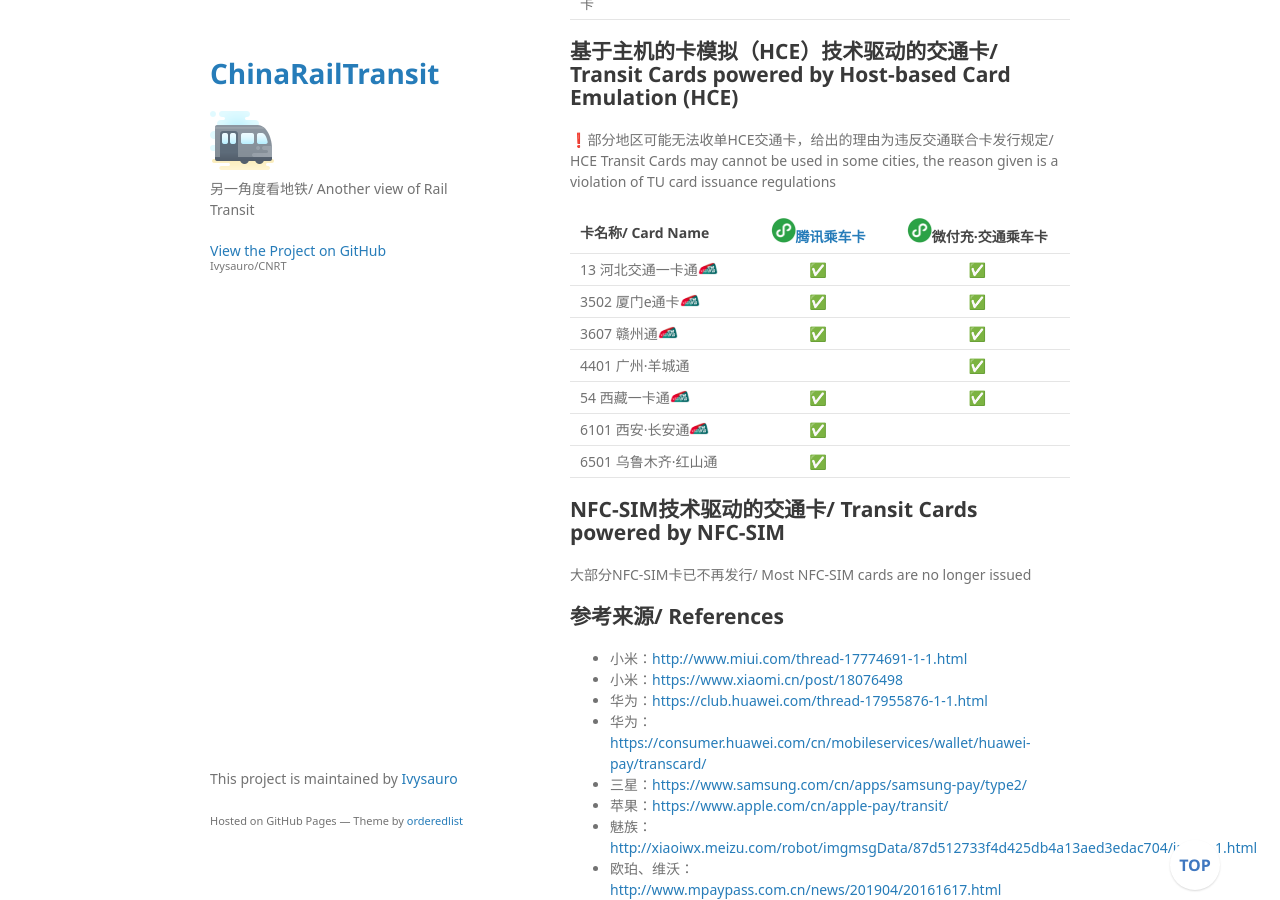
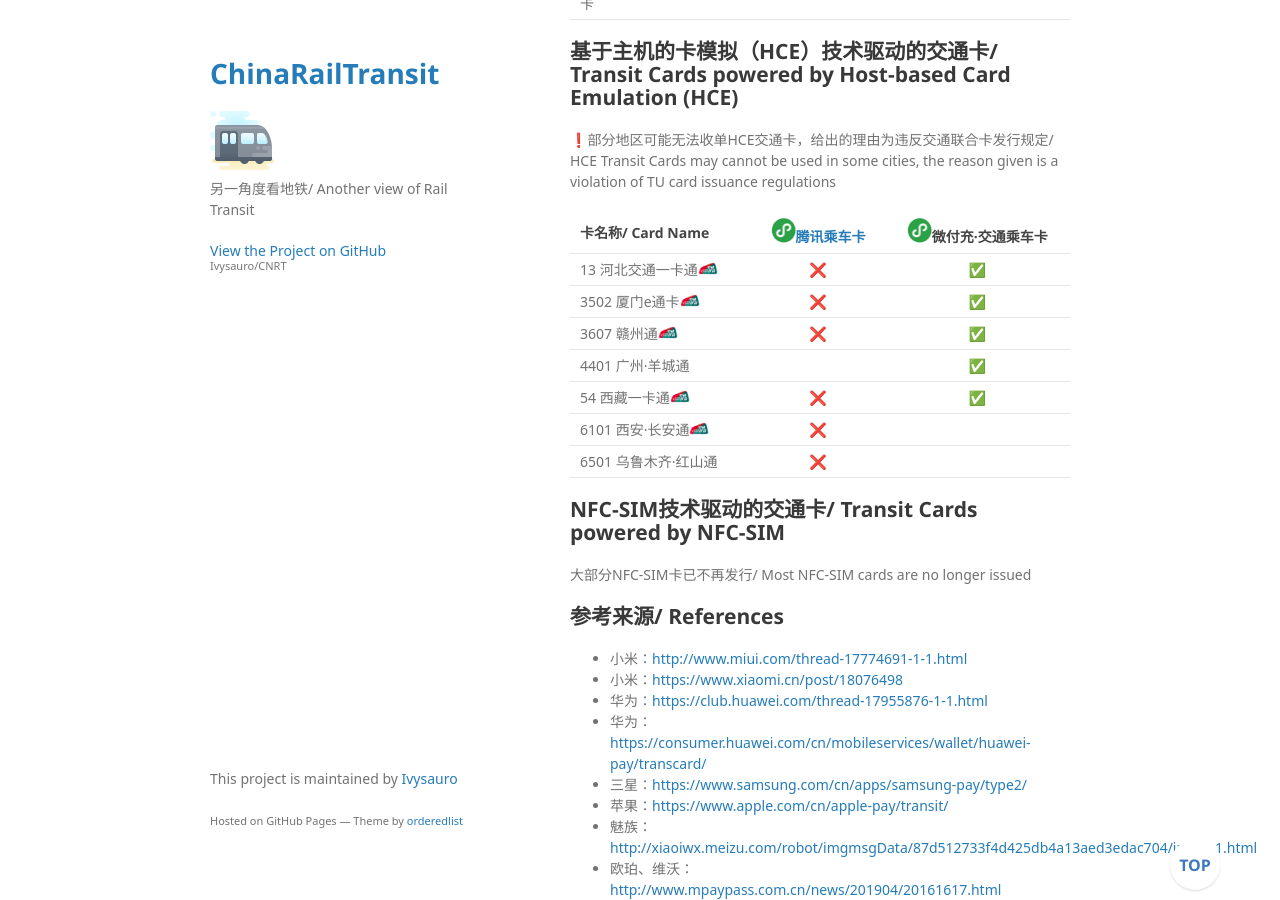
Before and after one commit to Ivysauro/CNRT, a Jekyll site: the page built from data/NFC.md, in a window 1280 px wide and 900 px high, scrolled down 7462 px. Built offline with Jekyll 4.4.1, drawn with Linux system fonts in a browser that asks for light colours; some web fonts are replaced; our own code applies the rules of GitHub Pages for plain Markdown files; a script that is not in the unit is left out.

Commit message:
🧲更新中兴、小程序数据
感谢@redaiert2

```diff
--- a/data/NFC.md
+++ b/data/NFC.md
@@ -162,13 +162,13 @@
 
 | 卡名称/ Card Name | <img src="https://raw.githubusercontent.com/Ivysauro/CNRT/master/images/Mini Program.png" width="25" hegiht="25" alt="WeChat Mini Program"/>[腾讯乘车卡](https://zh.wikipedia.org/wiki/%E9%A8%B0%E8%A8%8A%E4%B9%98%E8%BB%8A%E7%A2%BC#%E7%9B%B8%E9%97%9C%E7%94%A2%E5%93%81) | <img src="https://raw.githubusercontent.com/Ivysauro/CNRT/master/images/Mini Program.png" width="25" hegiht="25" alt="WeChat Mini Program"/>微付充·交通乘车卡 |
 | :- | :-: | :-: |
-| 13 河北交通一卡通<img src="https://raw.githubusercontent.com/Ivysauro/CNRT/master/images/T-Union.png" width="20" hegiht="20"> | ✅ | ✅ |
-| 3502 厦门e通卡<img src="https://raw.githubusercontent.com/Ivysauro/CNRT/master/images/T-Union.png" width="20" hegiht="20"> | ✅ | ✅ |
-| 3607 赣州通<img src="https://raw.githubusercontent.com/Ivysauro/CNRT/master/images/T-Union.png" width="20" hegiht="20"> | ✅ | ✅ |
+| 13 河北交通一卡通<img src="https://raw.githubusercontent.com/Ivysauro/CNRT/master/images/T-Union.png" width="20" hegiht="20"> | ❌ | ✅ |
+| 3502 厦门e通卡<img src="https://raw.githubusercontent.com/Ivysauro/CNRT/master/images/T-Union.png" width="20" hegiht="20"> | ❌ | ✅ |
+| 3607 赣州通<img src="https://raw.githubusercontent.com/Ivysauro/CNRT/master/images/T-Union.png" width="20" hegiht="20"> | ❌ | ✅ |
 | 4401 广州·羊城通 | | ✅ |
-| 54 西藏一卡通<img src="https://raw.githubusercontent.com/Ivysauro/CNRT/master/images/T-Union.png" width="20" hegiht="20"> | ✅ | ✅ |
-| 6101 西安·长安通<img src="https://raw.githubusercontent.com/Ivysauro/CNRT/master/images/T-Union.png" width="20" hegiht="20"> | ✅ |
-| 6501 乌鲁木齐·红山通 | ✅ |
+| 54 西藏一卡通<img src="https://raw.githubusercontent.com/Ivysauro/CNRT/master/images/T-Union.png" width="20" hegiht="20"> | ❌ | ✅ |
+| 6101 西安·长安通<img src="https://raw.githubusercontent.com/Ivysauro/CNRT/master/images/T-Union.png" width="20" hegiht="20"> | ❌ |
+| 6501 乌鲁木齐·红山通 | ❌ |
 
 ## NFC-SIM技术驱动的交通卡/ Transit Cards powered by NFC-SIM
 
```
